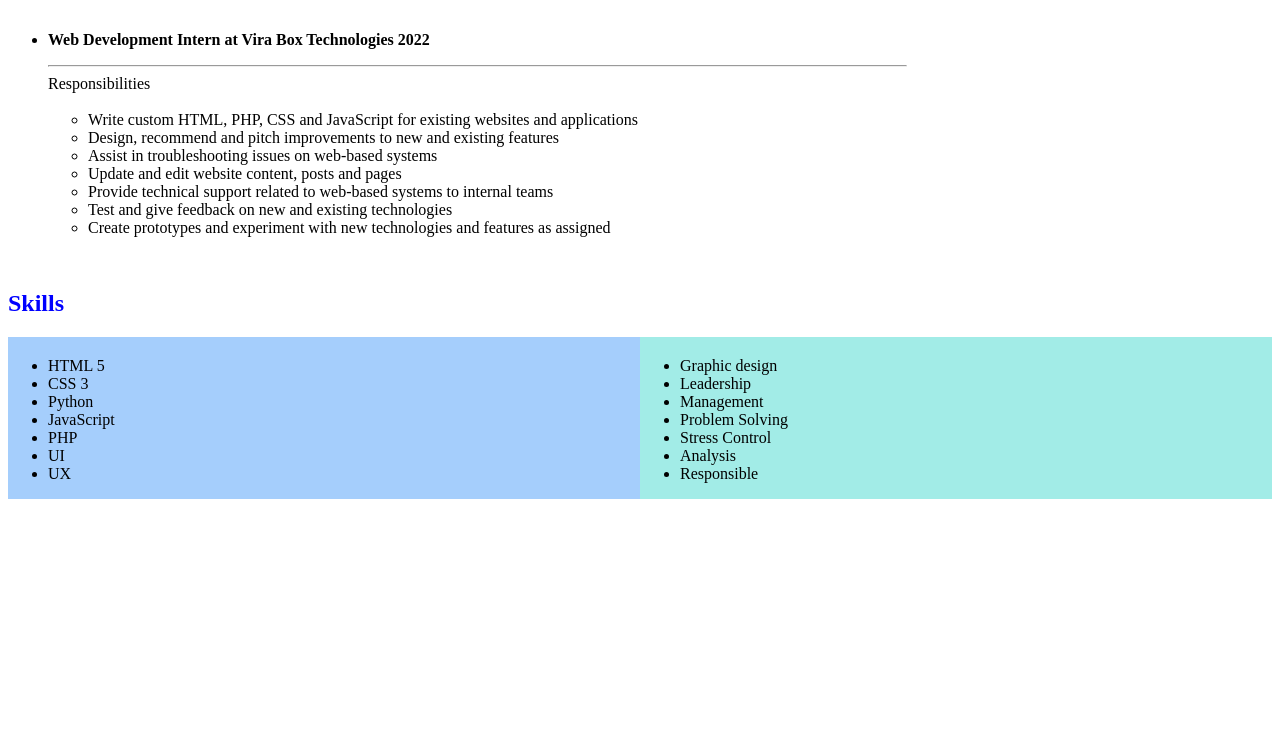
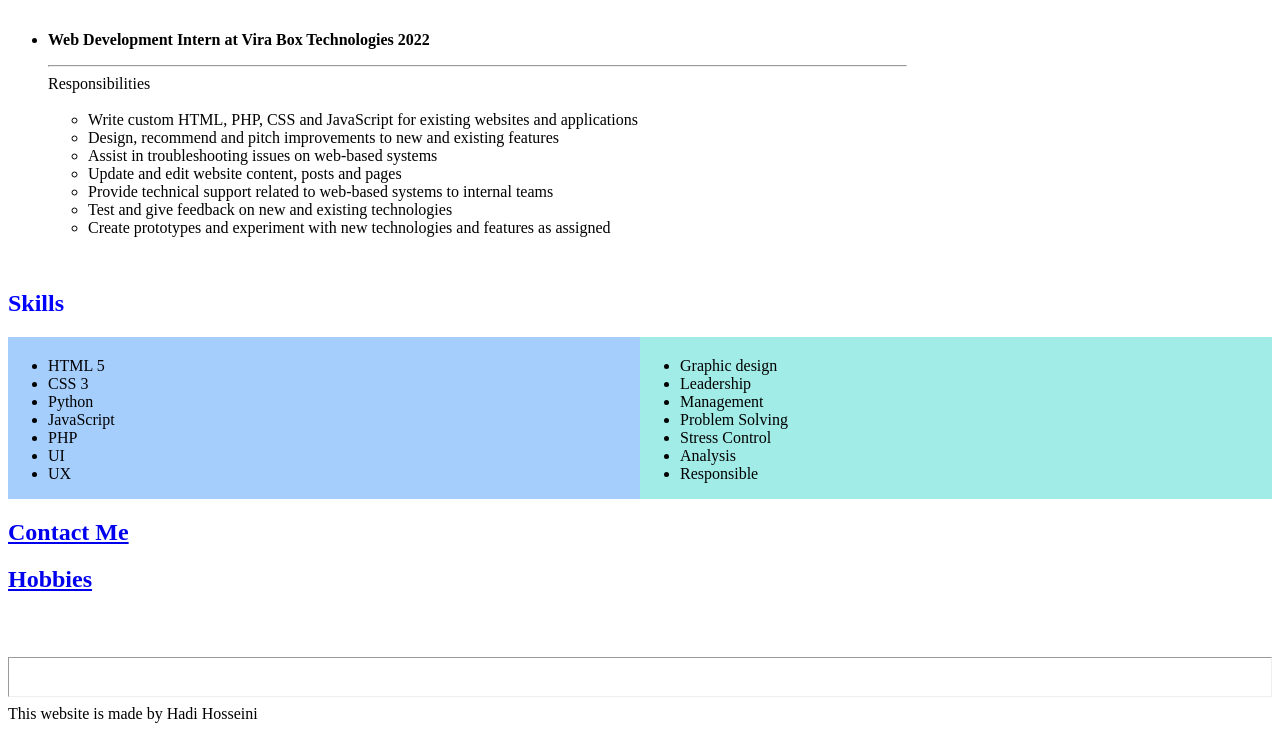
Before and after one commit to hadi-hosseini-kbl/html-portfolio, a plain HTML site: page index.html in a window 1280 px wide. Shown: the part 967-1698 px from the top of the page. Before the commit the page ends 1474 px from the top, so only its background shows below. Drawn offline with Linux system fonts and the light colour scheme.

Commit message:
Update index.html

```diff
--- a/index.html
+++ b/index.html
@@ -124,7 +124,17 @@
             </div>
         </div>
 
+<p></p>
+        <a href="./contact.html"><h2>Contact Me</h2></a>
+<a href="./hobbies.html"><h2>Hobbies</h2></a>
+<br>
 
+
+<br>
+<hr size="40">
+<footer>
+    This website is made by Hadi Hosseini
+    </footer>
 
 
 </body>
```
